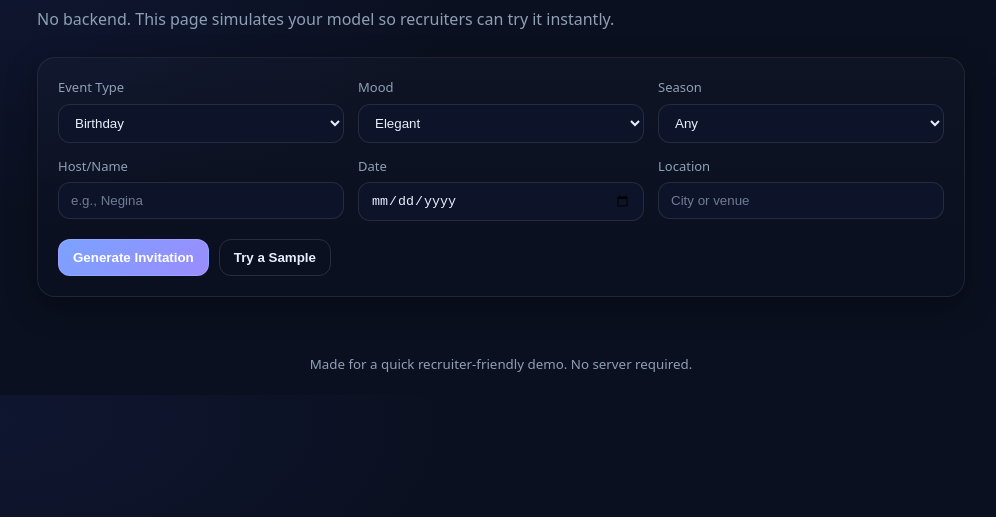
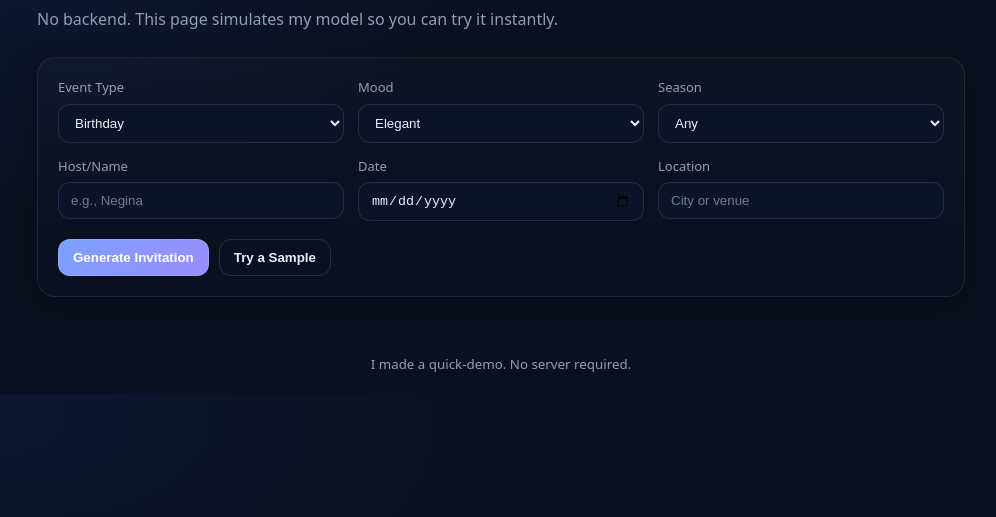
Before and after one commit to neginaatai/event-invite-demo, a plain HTML site: page index.html in a window 1280 px wide. Shown: the part 87-604 px from the top of the page, without its empty margins (139-1135 px from the left). Drawn offline with Linux system fonts and the light colour scheme.

Commit message:
Update index.html

```diff
--- a/index.html
+++ b/index.html
@@ -9,7 +9,7 @@
 <body>
   <header class="site-header">
     <h1>AI Invitation Demo <span class="badge">static</span></h1>
-    <p class="sub">No backend. This page simulates your model so recruiters can try it instantly.</p>
+    <p class="sub">No backend. This page simulates my model so you can try it instantly.</p>
   </header>
 
   <main class="container">
@@ -92,13 +92,13 @@
         <button id="downloadBtn" class="ghost">Download .txt</button>
       </div>
 
-      <p class="note">This is a static approximation of your model. Replace the
+      <p class="note">This is a static approximation of my model. Replace the
         sample mappings in <code>script.js</code> with real outputs later.</p>
     </section>
   </main>
 
   <footer class="site-footer">
-    <small>Made for a quick recruiter-friendly demo. No server required.</small>
+    <small>I made a quick-demo. No server required.</small>
   </footer>
 
   <script src="script.js"></script>
```
